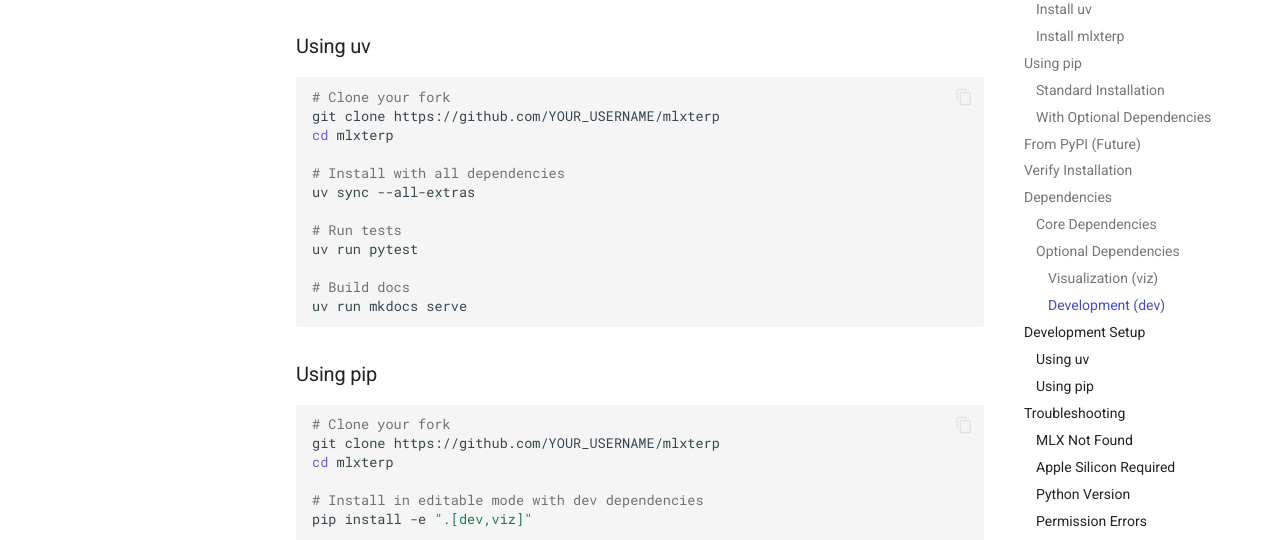
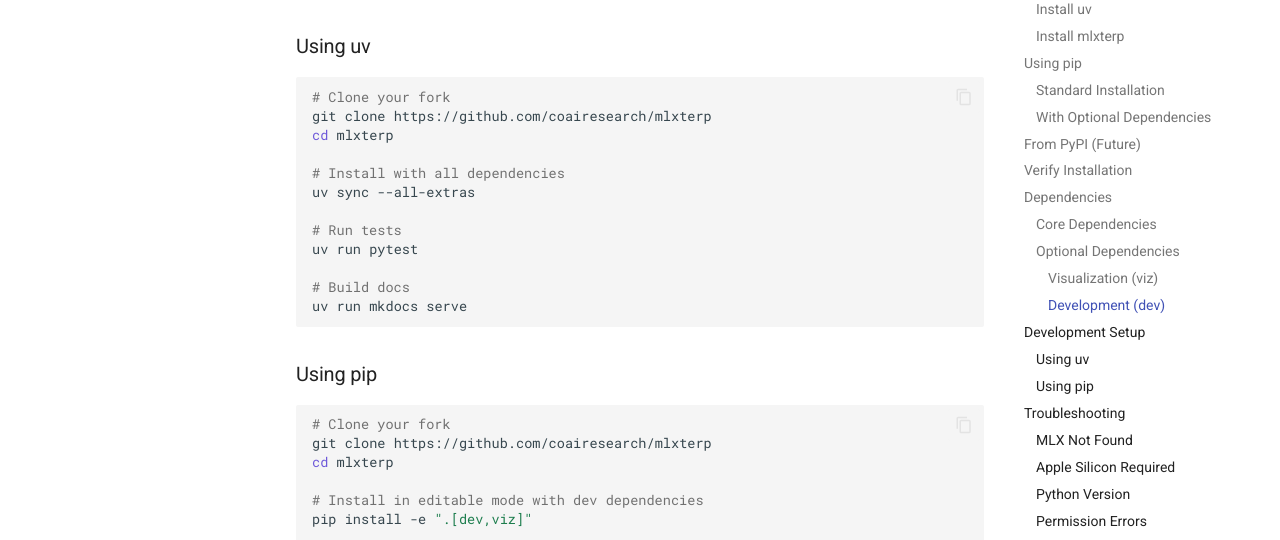
Before and after one commit to coairesearch/mlxterp, an MkDocs documentation site: the page built from docs/installation.md, in a window 1280 px wide and 900 px high, scrolled down 2998 px. Shown: the part 153-693 px from the top of the window. Built offline with MkDocs 1.6.1 and Material for MkDocs 9.7.7, drawn with Linux system fonts in a browser that asks for light colours; comment, search, counter and statistics services are not loaded; some of the changed lines change nothing that is shown.

Commit message:
Fix clone URL in installation.md
Updated clone URL in installation instructions to point to the correct repository.

````diff
--- a/docs/installation.md
+++ b/docs/installation.md
@@ -138,7 +138,7 @@
 
 ```bash
 # Clone your fork
-git clone https://github.com/YOUR_USERNAME/mlxterp
+git clone https://github.com/coairesearch/mlxterp
 cd mlxterp
 
 # Install with all dependencies
@@ -155,7 +155,7 @@
 
 ```bash
 # Clone your fork
-git clone https://github.com/YOUR_USERNAME/mlxterp
+git clone https://github.com/coairesearch/mlxterp
 cd mlxterp
 
 # Install in editable mode with dev dependencies
````
